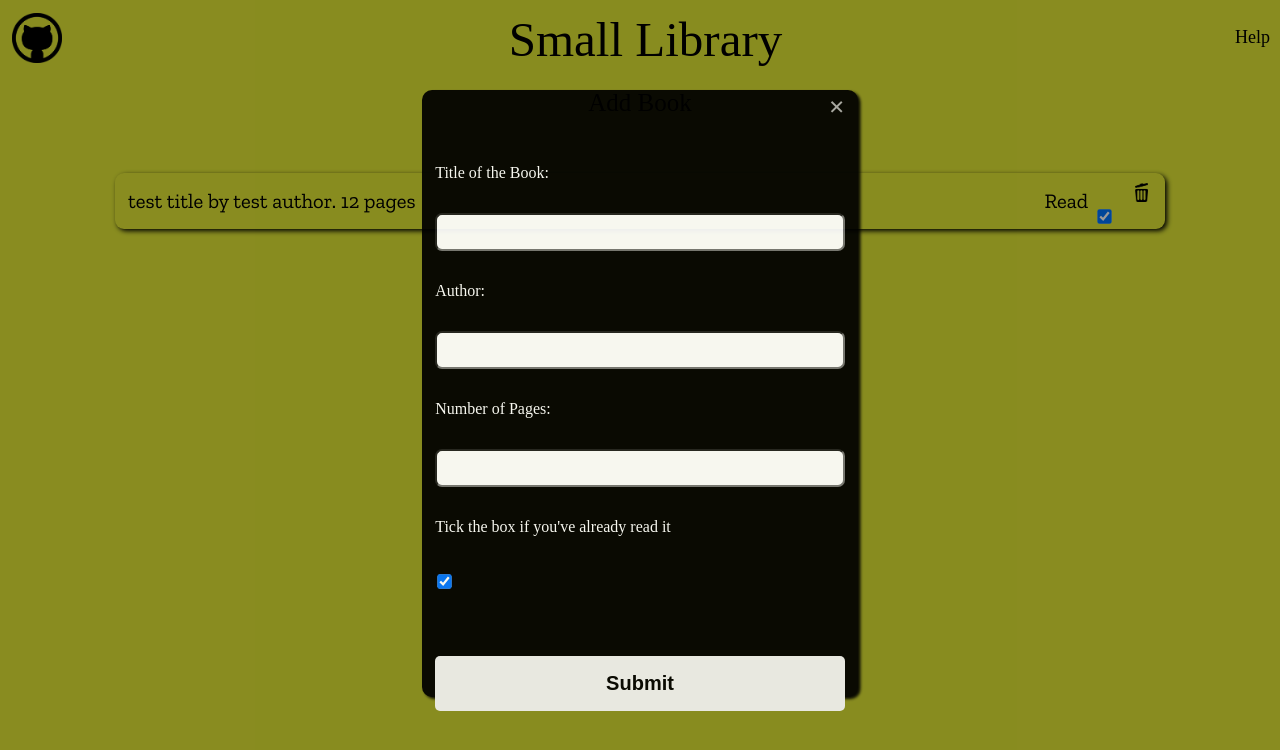
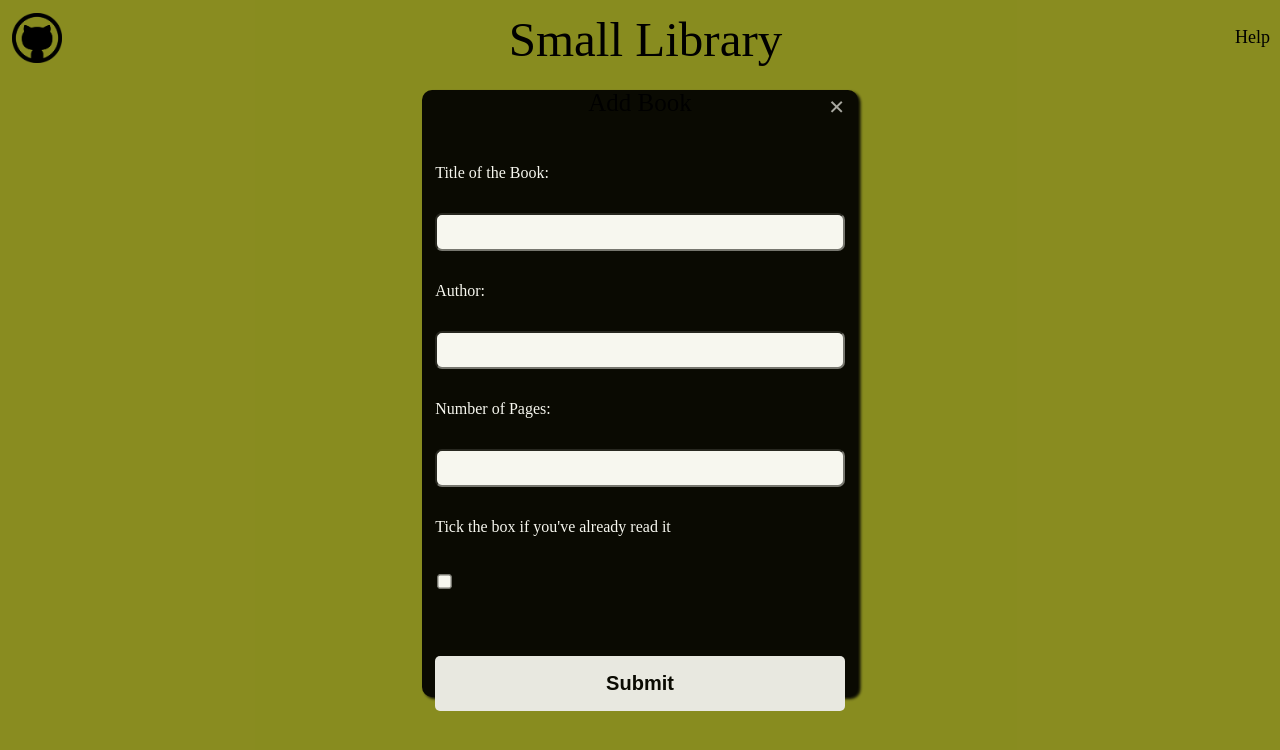
Before and after one commit to notstoe/small-library-react, a React (Create React App) app: page / in a window 1280 px wide. Both pictures are taken after a click on the button "Add Book". Shown: the top 750 px of the page. Built offline with nearby package versions, Linux system fonts and the light colour scheme; a web font is replaced by a local one.

Commit message:
issues with state not updating DOM, fixed

```diff
--- a/package.json
+++ b/package.json
@@ -8,7 +8,8 @@
 		"@testing-library/user-event": "^7.2.1",
 		"react": "^16.13.1",
 		"react-dom": "^16.13.1",
-		"react-scripts": "3.4.3"
+		"react-scripts": "3.4.3",
+		"use-force-update": "^1.0.7"
 	},
 	"scripts": {
 		"start": "react-scripts start",
--- a/src/BooksContainer/BooksContainer.js
+++ b/src/BooksContainer/BooksContainer.js
@@ -1,4 +1,4 @@
-import React, { useState } from "react";
+import React, { useState, useEffect } from "react";
 import "./BooksContainer.css";
 import Book from "./CreateBook/Book";
 import Modal from "./CreateBook/AddBtn/Modal/ModalAdd";
@@ -9,30 +9,49 @@ function BooksContainer() {
   const [modalClass, setModalClass] = useState("modal hidden");
 
   function addBook(newBook) {
-    setBooks((prevBooks) => prevBooks.push(newBook));
+    let newState = books.slice();
+    newState.push(newBook);
+    setBooks(newState);
+  }
+
+  function toggleRead(e) {
+    const bookIndex = e.target.parentNode.attributes[1].nodeValue;
+    let newState = books.slice();
+    newState[bookIndex].read = !newState[bookIndex].read;
+    setBooks(newState);
+  }
+
+  function rmvBook(e) {
+    const ref = e.target.parentNode.attributes[1].nodeValue;
+    let newStateArr = books.slice();
+    newStateArr.splice(ref, 1);
+    setBooks(newStateArr);
   }
 
   function toggleModal(e) {
-    console.log("called");
-    setModalClass((prevClass) => {
-      return prevClass.length > 5 ? "modal" : "modal hidden";
-    });
+    const newClass = modalClass.length > 5 ? "modal" : "modal hidden";
+    setModalClass(newClass);
   }
+
+  const BooksComponents = books.map((book, index) => (
+    <Book
+      bookInfo={book}
+      key={index}
+      toggleRead={toggleRead}
+      metadata={index}
+      rmvBook={rmvBook}
+    />
+  ));
 
   return (
     <div>
       <AddBtn toggleModal={toggleModal} />
-      <Modal toggleModal={toggleModal} modalClass={modalClass} />
-      <div className="books">
-        <Book
-          bookInfo={{
-            title: "test title",
-            author: "test author",
-            pages: "12",
-            read: true,
-          }}
-        />
-      </div>
+      <Modal
+        toggleModal={toggleModal}
+        modalClass={modalClass}
+        addBook={addBook}
+      />
+      <div className="books">{BooksComponents}</div>
     </div>
   );
 }
--- a/src/BooksContainer/CreateBook/AddBtn/Modal/ModalAdd.js
+++ b/src/BooksContainer/CreateBook/AddBtn/Modal/ModalAdd.js
@@ -1,7 +1,38 @@
-import React from "react";
+import React, { useState } from "react";
 import "./ModalAdd.css";
 
 function ModalAdd(props) {
+  const [newBook, setNewBook] = useState({
+    title: "",
+    author: "",
+    pageNum: "",
+    read: false,
+  });
+
+  function handleChange(e) {
+    const { name, value, checked, type } = e.target;
+    const temp = type === "checkbox" ? checked : value; // for checkboxes must use 'checked' instead of 'value'
+
+    setNewBook((prevState) => ({ ...prevState, [name]: temp }));
+  }
+
+  function handleSubmit(e) {
+    e.preventDefault();
+    e.stopPropagation();
+    if (newBook.title.length < 1 || newBook.author.length < 1) return;
+    if (isNaN(newBook.pageNum)) return;
+    props.addBook(newBook);
+    props.toggleModal();
+
+    const clearState = {
+      title: "",
+      author: "",
+      pageNum: "",
+      read: false,
+    };
+    setNewBook(clearState);
+  }
+
   return (
     <div onClick={props.toggleModal} id="myModal" className={props.modalClass}>
       <div className="modalContent" onClick={(e) => e.stopPropagation()}>
@@ -9,54 +40,65 @@ function ModalAdd(props) {
           {"\u00D7"}
         </span>
         <form>
-          <label htmlFor="TitleInput">Title of the Book:</label>
+          <label htmlFor="title">Title of the Book:</label>
           <br />
           <input
             className="inputStyle"
             type="text"
-            id="TitleInput"
-            name="TitleInput"
+            id="titleInput"
+            name="title"
+            onChange={handleChange}
+            value={newBook.title}
             required="required"
           />
           <br />
 
-          <label htmlFor="authorInput">Author:</label>
+          <label htmlFor="author">Author:</label>
           <br />
           <input
             className="inputStyle"
             type="text"
             id="authorInput"
-            name="authorInput"
+            name="author"
+            onChange={handleChange}
+            value={newBook.author}
             required="required"
           />
           <br />
 
-          <label htmlFor="pageNumInput">Number of Pages:</label>
+          <label htmlFor="pageNum">Number of Pages:</label>
           <br />
           <input
             className="inputStyle"
-            type="number"
+            type="text"
             id="pageNumInput"
-            name="pageNumInput"
+            name="pageNum"
+            onChange={handleChange}
+            value={newBook.pageNum}
             required="required"
           />
           <br />
 
-          <label htmlFor="readInput">
-            Tick the box if you've already read it
-          </label>
+          <label htmlFor="read">Tick the box if you've already read it</label>
           <br />
           <input
             type="checkbox"
             id="readInput"
-            name="readInput"
-            defaultChecked={true}
+            name="read"
+            onChange={handleChange}
+            checked={newBook.read}
           />
           <br />
 
           <label htmlFor="submitBtn"></label>
           <br />
-          <input type="submit" id="submitBtn" name="submitBtn" value="Submit" />
+          <input
+            onClick={handleSubmit}
+            type="submit"
+            id="submitBtn"
+            name="submitBtn"
+            value="Submit"
+          />
           <br />
         </form>
       </div>
--- a/src/BooksContainer/CreateBook/Book.js
+++ b/src/BooksContainer/CreateBook/Book.js
@@ -4,14 +4,19 @@ import "./Book.css";
 
 function Book(props) {
   return (
-    <div className="singleBook" data-attribute={props.bookInfo.author}>
+    <div className="singleBook" metadata={props.metadata}>
       {props.bookInfo.title +
         " by " +
         props.bookInfo.author +
         ". " +
-        props.bookInfo.pages +
+        props.bookInfo.pageNum +
         " pages"}
-      <img className="removeBtn" alt="remove button" src={rmvBtn} />
+      <img
+        className="removeBtn"
+        alt="remove button"
+        src={rmvBtn}
+        onClick={props.rmvBook}
+      />
       <label className="checkReadLabel">Read</label>
       <input
         id="readInput"
@@ -19,6 +24,7 @@ function Book(props) {
         type="checkbox"
         name="readInput"
         checked={props.bookInfo.read}
+        onChange={props.toggleRead}
       />
     </div>
   );
```
Also changed, not shown: 1 other file (tests, documents, lock files or other folders).
